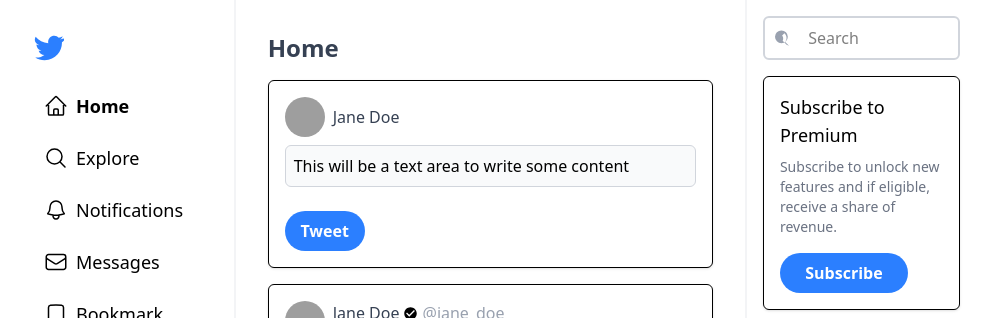
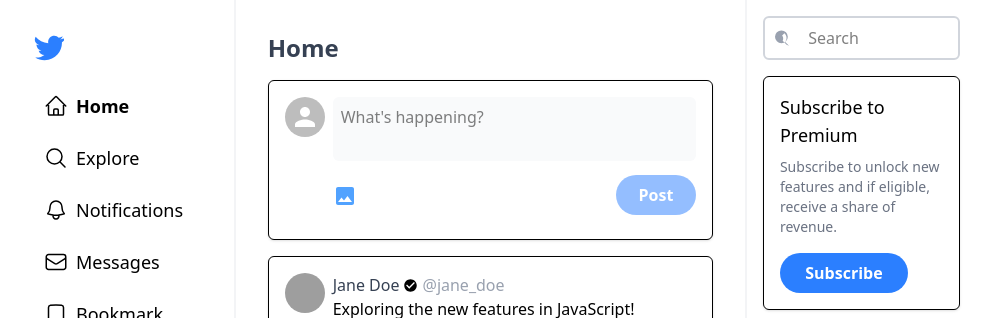
Before and after one commit to MeetBagda/Twitter-Clone-Full-Stack, a React (Vite) app in the folder frontend/: page / in a window 1280 px wide. Shown: the top 318 px of the page, without its empty margins (144-1135 px from the left). Built offline with nearby package versions, Linux system fonts and the light colour scheme; no server answers; grey boxes are pictures that could not be loaded.

Commit message:
logic added to the tweetbox component to create post

```diff
--- a/frontend/package.json
+++ b/frontend/package.json
@@ -16,6 +16,7 @@
     "@mui/icons-material": "^6.4.2",
     "@mui/material": "^6.4.2",
     "@tailwindcss/vite": "^4.0.0",
+    "axios": "^1.7.9",
     "firebase": "^11.2.0",
     "react": "^18.3.1",
     "react-dom": "^18.3.1",
--- a/frontend/src/pages/Tweetbox.jsx
+++ b/frontend/src/pages/Tweetbox.jsx
@@ -1,24 +1,129 @@
-import React from 'react';
+import React, { useState } from 'react';
+import { Avatar } from "@mui/material";
+import { Photo as ImageIcon } from '@mui/icons-material';
+import { useUserAuth } from "../context/userAuthContext";
+import axios from 'axios';
 
 const Tweetbox = () => {
-    return (
-        <div className="border rounded-md p-4 bg-white shadow-sm mb-4">
-            <div className="flex items-center space-x-2 mb-2">
-                <img src="https://cdn.pixabay.com/photo/2016/08/09/17/47/avatar-1577909_960_720.png"
-                 alt="user" className="w-10 h-10 object-cover rounded-full"/>
-              <h3 className="font-medium text-gray-700">
-                 Jane Doe
-              </h3>
-            </div>
+  const [tweetMessage, setTweetMessage] = useState("");
+  const { user } = useUserAuth();
+  const [imageURL, setImageURL] = useState('');
+  const [loading, setLoading] = useState(false);
+  const [error, setError] = useState('');
+  const handleTweetChange = (event) => {
+    setTweetMessage(event.target.value);
+  };
 
-            <div className='border border-gray-300 p-2 rounded-md mb-2 bg-gray-50'>
-                <p>
-                    This will be a text area to write some content
-                </p>
-            </div>
-        <button className="bg-blue-500 text-white rounded-full w-20 h-10 mt-4 font-bold hover:bg-blue-600">Tweet</button>
+  const handleImageUpload = async (e) => {
+    const image = e.target.files[0];
+    if (!image) return;
+
+    const validTypes = ['image/jpeg', 'image/jpg', 'image/png', 'image/gif'];
+    if (!validTypes.includes(image.type)) {
+      setError("Invalid file type. Please upload a JPEG, PNG, or GIF.");
+      return;
+    }
+
+    const maxSize = 2 * 1024 * 1024;
+    if (image.size > maxSize) {
+      setError("File size exceeds 2MB limit.");
+      return;
+    }
+
+    const formData = new FormData();
+    formData.append('image', image);
+
+    try {
+      setLoading(true);
+      const response = await axios.post(
+        `https://api.imgbb.com/1/upload?key=332f217f82e44dde7ca4d24e846dd8e8`,
+        formData,
+        {
+          headers: {
+            'Content-Type': 'multipart/form-data'
+          }
+        }
+      );
+
+      if (response.data && response.data.success) {
+        setImageURL(response.data.data.url);
+        setError("");
+      } else {
+        console.error("ImgBB upload failed:", response.data);
+        setError("Image upload failed. Please try again.");
+      }
+    } catch (uploadError) {
+      console.error("Image upload failed:", uploadError.response ? uploadError.response.data : uploadError);
+      setError("Image upload failed. Please try again.");
+    } finally {
+      setLoading(false);
+    }
+  };
+
+  const handlePost = async () => {
+    try {
+      await fetch("http://localhost:8585/api/v1/post/createpost", {
+        method: "POST",
+        headers: {
+          "Content-Type": "application/json",
+        },
+        body: JSON.stringify({
+          uid: user.uid,
+          name: user.displayName,
+          username: user.email.split('@')[0],
+          email: user.email,
+          profilePhoto: user.photoURL,
+          post: tweetMessage,
+          photo: imageURL
+        })
+      });
+      setTweetMessage("");
+      setImageURL('');
+    } catch (err) {
+      console.log(err);
+    }
+  };
+  const isDisabled = !tweetMessage && !imageURL
+
+  return (
+    <div className="border rounded-md p-4 bg-white shadow-sm mb-4">
+      <div className="flex items-start space-x-2 mb-2">
+        <Avatar
+          src={user?.photoURL}
+          alt="user"
+          className="w-10 h-10 object-cover rounded-full"
+        />
+        <div className="w-full">
+          <textarea
+            placeholder="What's happening?"
+            value={tweetMessage}
+            onChange={handleTweetChange}
+            className="w-full p-2 border-none rounded-md bg-gray-50 resize-none focus:outline-none"
+            rows="2"
+          />
+          <div className="flex items-center justify-between mt-2">
+            <label htmlFor="image" className="imageIcon">
+              <ImageIcon className="cursor-pointer text-blue-400" />
+            </label>
+            <input
+              type="file"
+              id="image"
+              className="hidden"
+              onChange={handleImageUpload}
+            />
+            <button
+              onClick={handlePost}
+              className={`bg-blue-500 text-white rounded-full w-20 h-10 font-bold hover:bg-blue-700 ${isDisabled || loading ? "opacity-50 cursor-not-allowed" : ""}`}
+              disabled={isDisabled || loading}
+            >
+              {loading ? "Posting..." : "Post"}
+            </button>
+          </div>
+          {error && <p className="text-red-500 mt-2">{error}</p>}
+        </div>
       </div>
-    );
+    </div>
+  );
 };
 
 export default Tweetbox;
```
Also changed, not shown: 1 other file (tests, documents, lock files or other folders).
